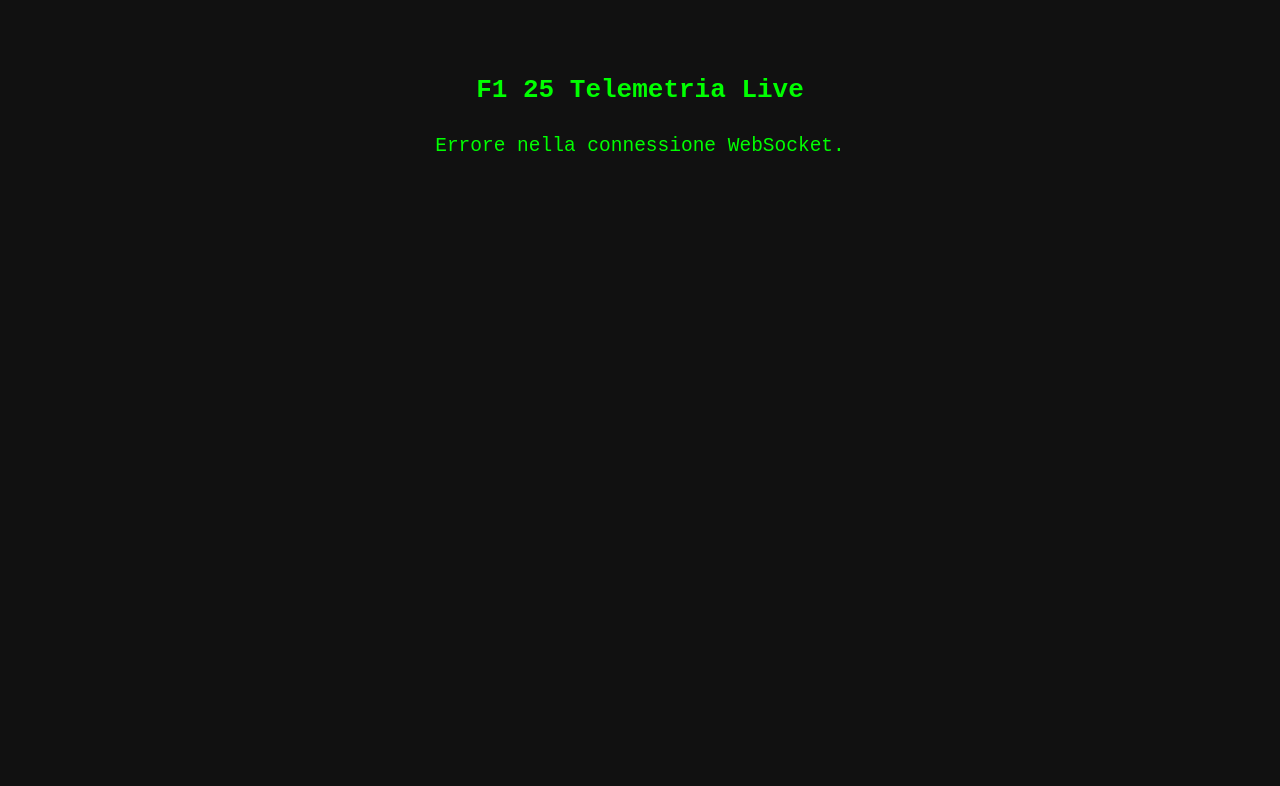
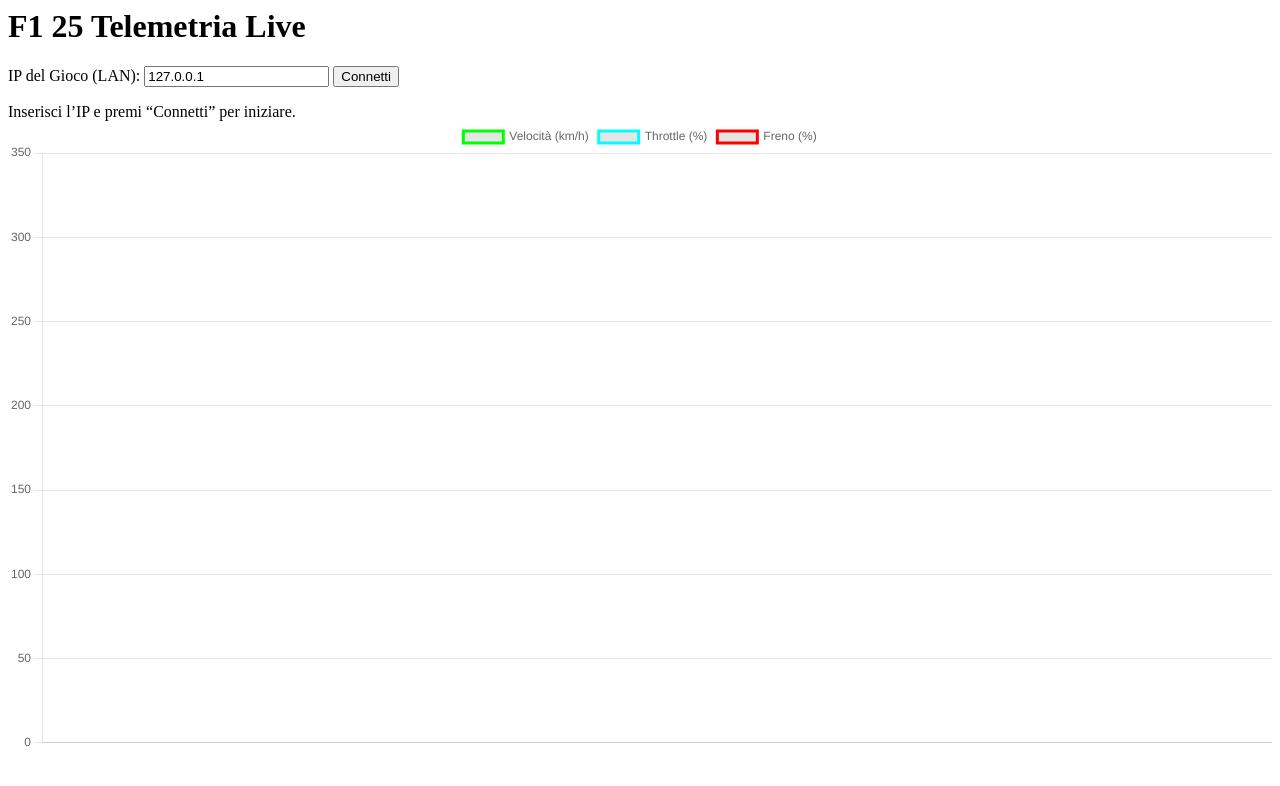
Before and after one commit to jiorro/telemetria, a plain HTML site: page public/index.html in a window 1280 px wide. Drawn offline with nearby package versions, Linux system fonts and the light colour scheme.

Commit message:
Update index.html

```diff
--- a/public/index.html
+++ b/public/index.html
@@ -1,34 +1,35 @@
-<!DOCTYPE html>
-<html lang="it">
-<head>
-  <meta charset="UTF-8" />
-  <title>F1 25 Telemetria</title>
-  <style>
-    body {
-      background-color: #111;
-      color: #0f0;
-      font-family: monospace;
-      text-align: center;
-      padding-top: 50px;
-    }
-    h1 {
-      font-size: 2em;
-    }
-    .data {
-      font-size: 1.5em;
-      margin-top: 30px;
-    }
-  </style>
-</head>
 <body>
   <h1>F1 25 Telemetria Live</h1>
+
+  <form id="configForm">
+    <label>IP del Gioco (LAN):</label>
+    <input type="text" id="ipInput" value="127.0.0.1" required />
+    <button type="submit">Connetti</button>
+  </form>
+
   <div class="data" id="telemetry">
-    In attesa di dati...
+    Inserisci l’IP e premi “Connetti” per iniziare.
   </div>
 
+  <canvas id="chart" width="600" height="300"></canvas>
+
+  <script src="https://cdn.jsdelivr.net/npm/chart.js"></script>
   <script>
     const telemetry = document.getElementById('telemetry');
-    const socket = new WebSocket('ws://localhost:3000');
+    const form = document.getElementById('configForm');
+    const ipInput = document.getElementById('ipInput');
+
+    let socket;
+    let chart;
+    const labels = [];
+    const speedData = [];
+    const throttleData = [];
+    const brakeData = [];
+
+    form.addEventListener('submit', (e) => {
+      e.preventDefault();
+      const ip = ipInput.value;
+      socket = new WebSocket(`ws://${ip}:3000`);
 
       socket.onmessage = (event) => {
         const data = JSON.parse(event.data);
@@ -37,11 +38,45 @@
           Throttle: ${data.throttle}%<br>
           Freno: ${data.brake}%
         `;
+
+        const now = new Date().toLocaleTimeString();
+        labels.push(now);
+        speedData.push(data.speed);
+        throttleData.push(data.throttle);
+        brakeData.push(data.brake);
+
+        if (labels.length > 20) {
+          labels.shift();
+          speedData.shift();
+          throttleData.shift();
+          brakeData.shift();
+        }
+
+        chart.update();
       };
 
       socket.onerror = () => {
         telemetry.innerHTML = "Errore nella connessione WebSocket.";
       };
+    });
+
+    const ctx = document.getElementById('chart').getContext('2d');
+    chart = new Chart(ctx, {
+      type: 'line',
+      data: {
+        labels: labels,
+        datasets: [
+          { label: 'Velocità (km/h)', data: speedData, borderColor: 'lime', fill: false },
+          { label: 'Throttle (%)', data: throttleData, borderColor: 'cyan', fill: false },
+          { label: 'Freno (%)', data: brakeData, borderColor: 'red', fill: false }
+        ]
+      },
+      options: {
+        responsive: true,
+        scales: {
+          y: { beginAtZero: true, max: 350 }
+        }
+      }
+    });
   </script>
 </body>
-</html>
```
Lines whose indentation alone changed are shown as unchanged.
